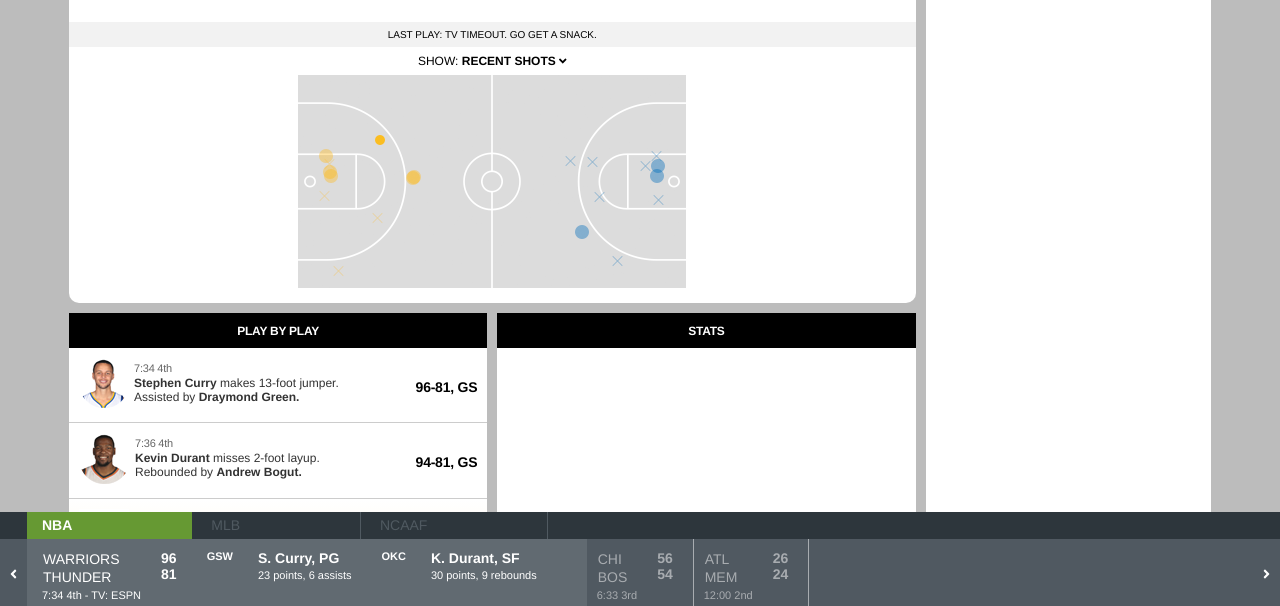
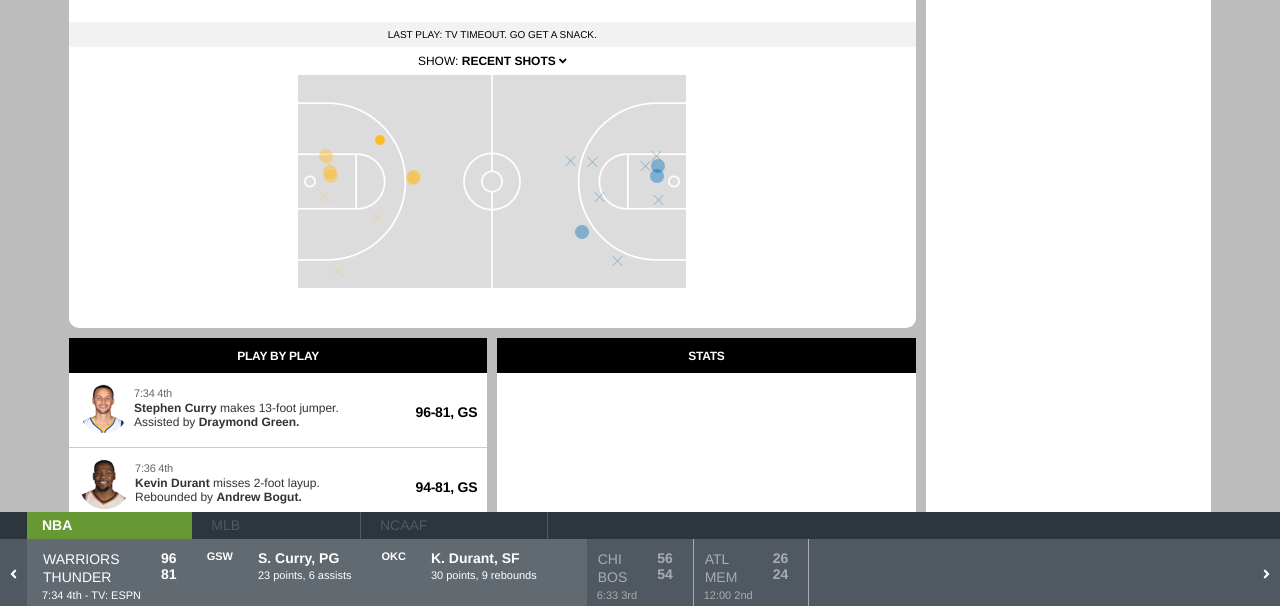
Before and after one commit to rawaid/fd, a website: page public/index.html in a window 1280 px wide. Shown: the part 187-793 px from the top of the page. Drawn offline with nearby package versions, Linux system fonts and the light colour scheme.

Commit message:
shotchart height

```diff
--- a/scss/styles.scss
+++ b/scss/styles.scss
@@ -232,7 +232,7 @@
 
  .shotchart-container {
    margin: 5px;
-   height: 405px;
+   height: 430px;
    background: $white;
    border-radius: 10px;
 
```
Also changed, not shown: css/styles.css, public/css/styles.css.
